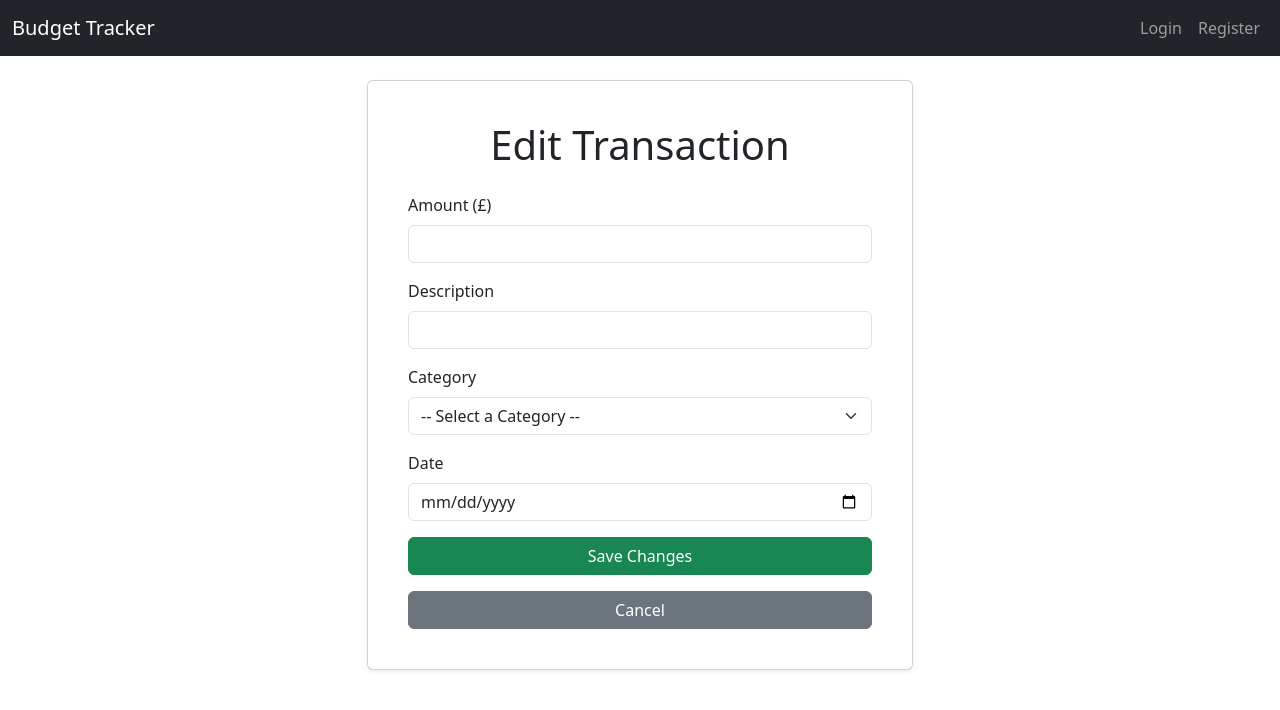
After one commit to bkochman5/budget_tracker, a Flask app: template templates/edit_transaction.html in a window 1280 px wide. The commit adds this page. Shown: the top 710 px of the page. Run offline with Flask 3, Linux system fonts and the light colour scheme; the template is opened without the code that fills it, so the values that code supplies are empty; parts of the project's set-up code (start-up, migrations or seed data) failed here and were passed over.

Commit message:
Implement edit/update transaction functionality

```diff
--- a/app.py
+++ b/app.py
@@ -239,6 +239,56 @@ def delete_transaction(transaction_id):
     # 4. Redirect back to the dashboard
     return redirect(url_for('dashboard'))
 
+# NEW ROUTE - EDIT TRANSACTION
+
+@app.route('/transaction/<int:transaction_id>/edit', methods=['GET', 'POST'])
+@login_required
+def edit_transaction(transaction_id):
+    """
+    Handles editing a specific transaction.
+    GET: Shows the edit form pre-filled with data.
+    POST: Updates the transaction in the database.
+    """
+
+    # 1. Get the transaction from the DB, ensuring it exists
+    transaction_to_edit = Transaction.query.get_or_404(transaction_id)
+
+    # 2. Security Check: Verify the transaction belongs to the logged-in user
+    if transaction_to_edit.user_id != current_user.id:
+        flash('You do not have permission to edit this transaction.', 'danger')
+        abort(403) # Forbidden
+
+    if request.method == 'POST':
+        # --- POST LOGIC: User has submitted the edit form ---
+
+        # 1. Update the transaction object with the new form data
+        transaction_to_edit.amount = request.form['amount']
+        transaction_to_edit.description = request.form['description']
+        transaction_to_edit.category_id = request.form['category_id']
+        date_string = request.form['transaction_date']
+        transaction_to_edit.transaction_date = datetime.strptime(date_string, '%Y-%m-%d').date()
+
+        # 2. Commit the changes to the database
+        try:
+            db.session.commit() # No 'add' needed, just 'commit' the changes
+            flash('Transaction updated successfully!', 'success')
+        except Exception as e:
+            db.session.rollback()
+            flash(f'Error updating transaction: {e}', 'danger')
+
+        # 3. Redirect back to the dashboard
+        return redirect(url_for('dashboard'))
+
+    # --- GET LOGIC: User is just visiting the edit page ---
+
+    # We need to get the user's categories to populate the dropdown
+    user_categories = Category.query.filter_by(user_id=current_user.id).all()
+
+    # Render the edit page, passing in the transaction and the categories
+    return render_template('edit_transaction.html',
+                           transaction=transaction_to_edit,
+                           categories=user_categories)
+
 @app.route('/categories', methods=['GET', 'POST'])
 @login_required  # This is the decorator to protect the route
 def categories():
--- /dev/null
+++ b/templates/edit_transaction.html
@@ -0,0 +1,58 @@
+{% extends "base.html" %}
+
+{% block title %}Edit Transaction{% endblock %}
+
+{% block content %}
+
+<div class="row">
+    <div class="col-md-6 mx-auto">
+        <div class="card shadow-sm p-4">
+            <div class="card-body">
+
+                <h1 class="card-title text-center mb-4">Edit Transaction</h1>
+
+                <form method="POST">
+                    <div class="mb-3">
+                        <label for="amount" class="form-label">Amount (£)</label>
+                        <input type="number" step="0.01" id="amount" name="amount"
+                               class="form-control"
+                               value="{{ transaction.amount }}" required>
+                    </div>
+
+                    <div class="mb-3">
+                        <label for="description" class="form-label">Description</label>
+                        <input type="text" id="description" name="description"
+                               class="form-control"
+                               value="{{ transaction.description }}" required>
+                    </div>
+
+                    <div class="mb-3">
+                        <label for="category" class="form-label">Category</label>
+                        <select id="category" name="category_id" class="form-select" required>
+                            <option value="">-- Select a Category --</option>
+                            {% for category in categories %}
+                                <option value="{{ category.id }}"
+                                        {% if category.id == transaction.category_id %}selected{% endif %}>
+                                    {{ category.name }} ({{ category.type }})
+                                </option>
+                            {% endfor %}
+                        </select>
+                    </div>
+
+                    <div class="mb-3">
+                        <label for="date" class="form-label">Date</label>
+                        <input type="date" id="date" name="transaction_date"
+                               class="form-control"
+                               value="{{ transaction.transaction_date.strftime('%Y-%m-%d') }}" required>
+                    </div>
+
+                    <button type="submit" class="btn btn-success w-100 mb-3">Save Changes</button>
+                    <a href="{{ url_for('dashboard') }}" class="btn btn-secondary w-100">Cancel</a>
+                </form>
+
+            </div>
+        </div>
+    </div>
+</div>
+
+{% endblock %}
```
Also changed, not shown: templates/dashboard.html (+7 -0 lines).
